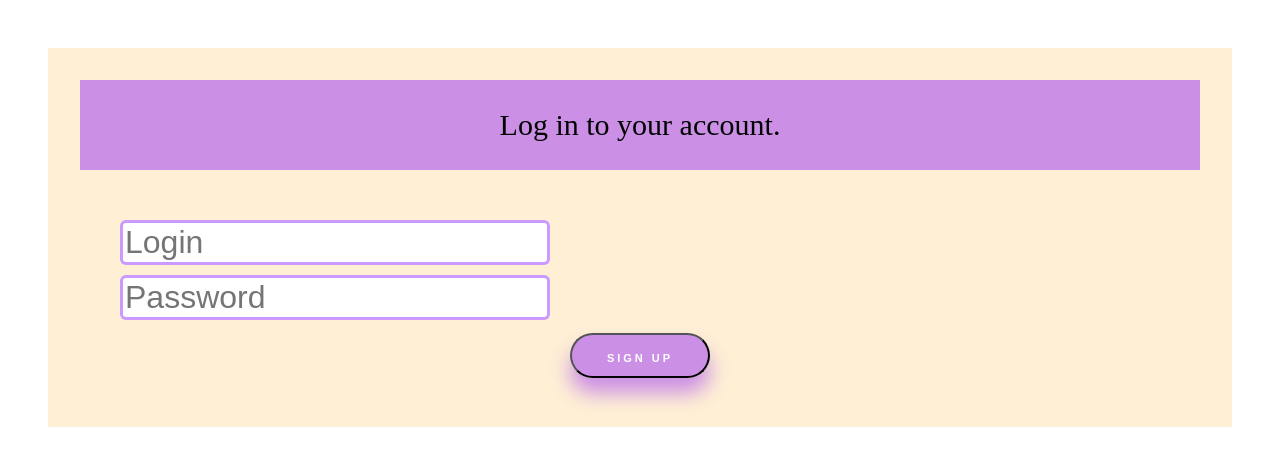
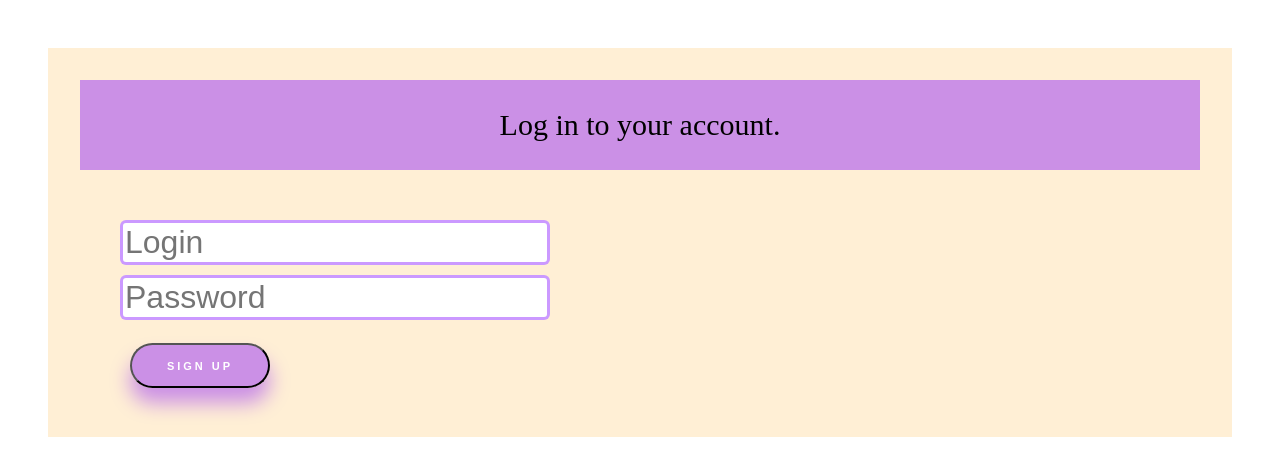
Before and after one commit to mngchv/task-tracker-react, a React (Create React App) app: page / in a window 1280 px wide. Shown: the top 476 px of the page. Built offline with nearby package versions, Linux system fonts and the light colour scheme.

Commit message:
Added corrections

```diff
--- a/package.json
+++ b/package.json
@@ -10,8 +10,7 @@
     "react-dom": "^17.0.2",
     "react-scripts": "5.0.0",
     "reset-css": "^5.0.1",
-    "styled-components": "^5.3.3",
-    "web-vitals": "^2.1.0"
+    "styled-components": "^5.3.3"
   },
   "scripts": {
     "start": "react-scripts start",
--- a/src/components/Buttons.js
+++ b/src/components/Buttons.js
@@ -5,9 +5,7 @@ const Buttons = styled.button`
   display: inline-block;
   width: 140px;
   height: 45px;
-  line-height: 45px;
   border-radius: 45px;
-  margin: 10px 50px;
   font-family: 'Montserrat', sans-serif;
   font-size: 11px;
   text-transform: uppercase;
@@ -20,6 +18,7 @@ const Buttons = styled.button`
   box-shadow: 0 15px 20px rgba(125, 0, 255, 0.4);
   color: white;
   transform: translateY(-7px);
+  margin: 20px 50px 10px;
 `
 
 
--- a/src/components/Cover.js
+++ b/src/components/Cover.js
@@ -3,7 +3,6 @@ import styled from "styled-components";
 const Cover = styled.section`
   padding: 2em;
   background: papayawhip;
-  text-align: center;
   margin: 3em;
 `;
 
```
Also changed, not shown: 1 other file (tests, documents, lock files or other folders).
